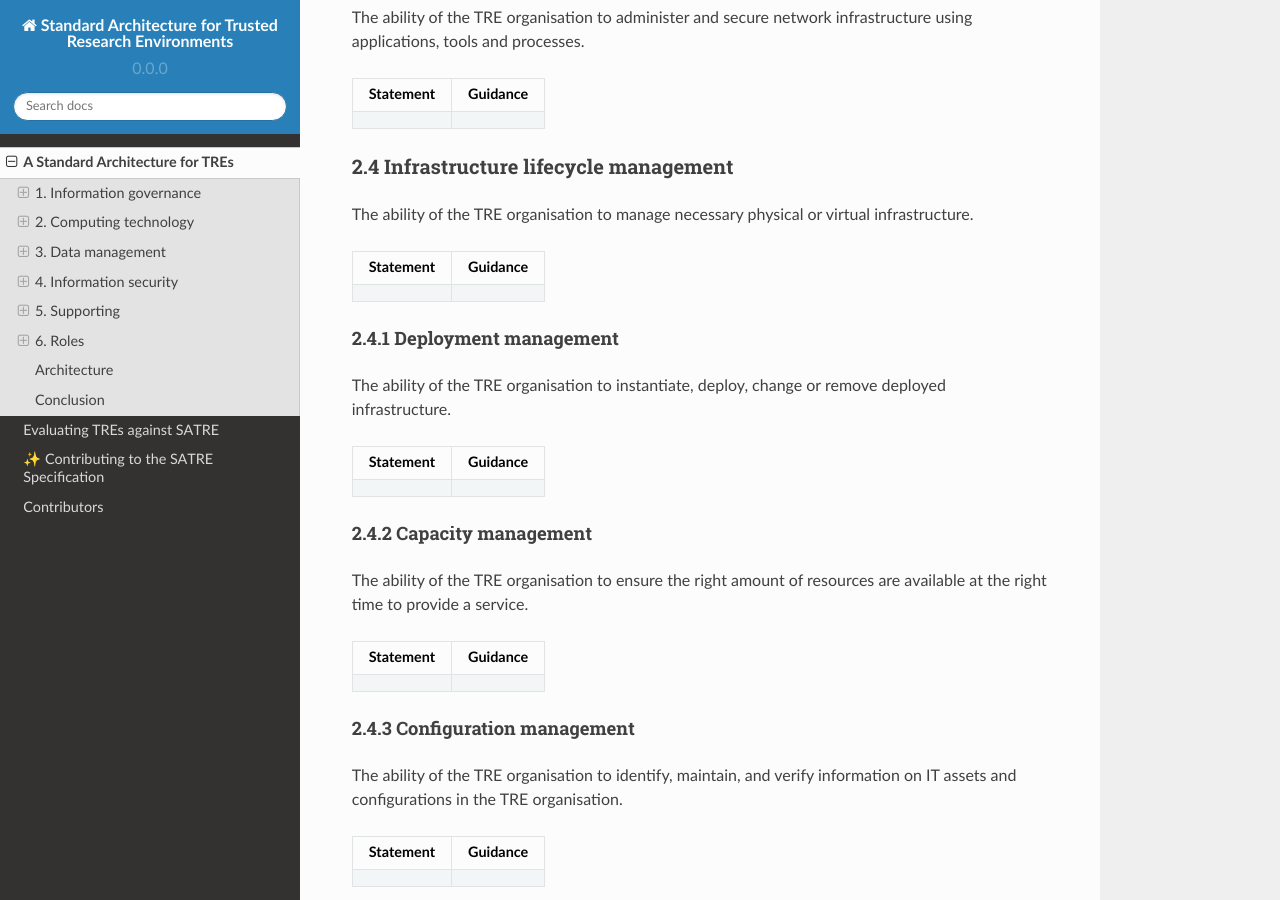
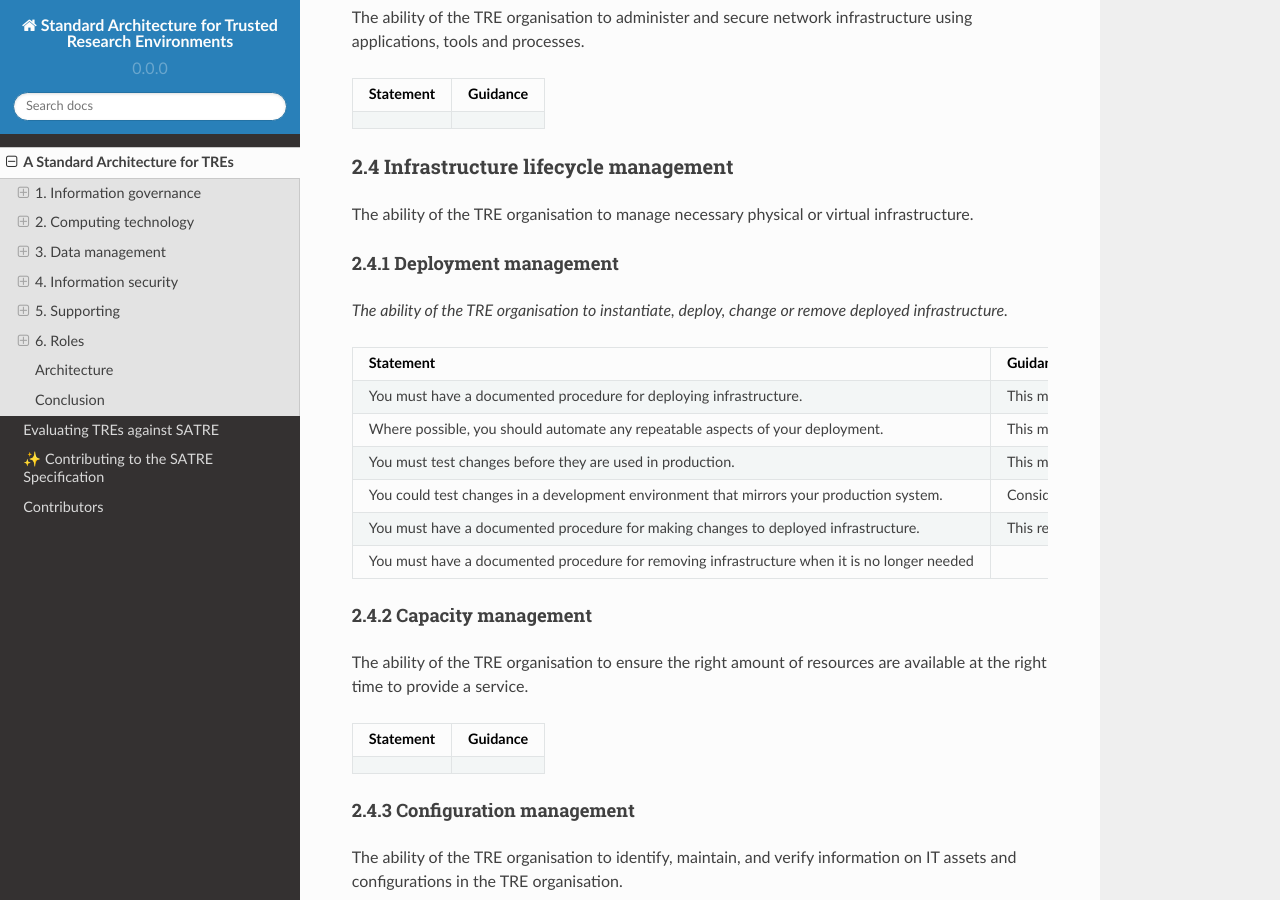
Before and after one commit to sa-tre/satre-specification, a Sphinx documentation site: the page built from docs/source/standard.md, in a window 1280 px wide and 900 px high, scrolled down 4857 px. Built offline with Sphinx 7.4.7 and the Read the Docs theme 2.0.0, drawn with Linux system fonts in a browser that asks for light colours.

Commit message:
:memo: Added deployment management section.
Co-authored-by: Jim Madge <jmadge@turing.ac.uk>
Co-authored-by: Hari Sood <hsood@turing.ac.uk>
Co-authored-by: Matt Craddock <mcraddock@turing.ac.uk>

````diff
--- a/docs/source/standard.md
+++ b/docs/source/standard.md
@@ -203,17 +203,35 @@ The ability of the TRE organisation to administer and secure network infrastruct
 
 The ability of the TRE organisation to manage necessary physical or virtual infrastructure.
 
-| Statement | Guidance |
-| --------- | -------- |
-|           |          |
-
 #### 2.4.1 Deployment management
 
-The ability of the TRE organisation to instantiate, deploy, change or remove deployed infrastructure.
+_The ability of the TRE organisation to instantiate, deploy, change or remove deployed infrastructure._
 
-| Statement | Guidance |
-| --------- | -------- |
-|           |          |
+```{list-table}
+:header-rows: 1
+:name: tab-deployment-management
+* - Statement
+  - Guidance
+  - Mandatory status
+* - You must have a documented procedure for deploying infrastructure.
+  - This might, for instance, be a handbook that is followed or a set of automated scripts.
+  - Mandatory
+* - Where possible, you should automate any repeatable aspects of your deployment.
+  - This might involve using infrastructure-as-code tools or simply a series of scripts.
+  - Recommended
+* - You must test changes before they are used in production.
+  - This might involve a separate development environment or another system for testing.
+  - Mandatory
+* - You could test changes in a development environment that mirrors your production system.
+  - Consider the costs and practicality of whether this will work for your situation.
+  - Optional
+* - You must have a documented procedure for making changes to deployed infrastructure.
+  - This refers both to changes that might be expected in the course of normal operation and emergency changes that might be needed.
+  - Mandatory
+* - You must have a documented procedure for removing infrastructure when it is no longer needed
+  -
+  - Mandatory
+```
 
 #### 2.4.2 Capacity management
 
````
